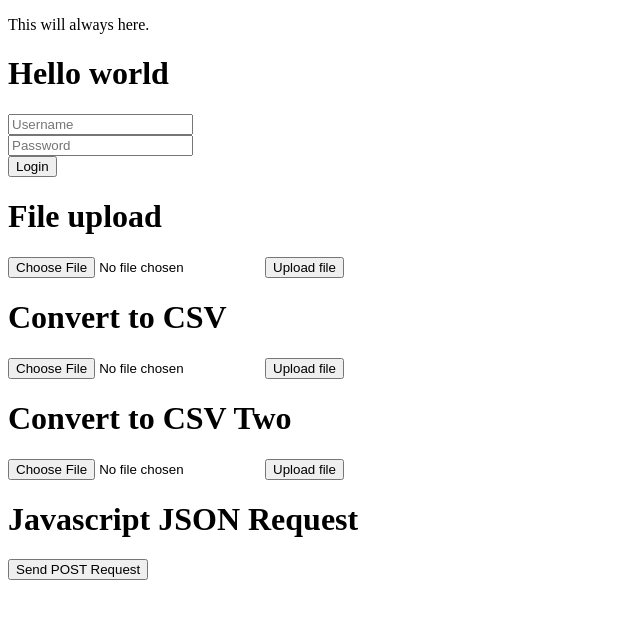
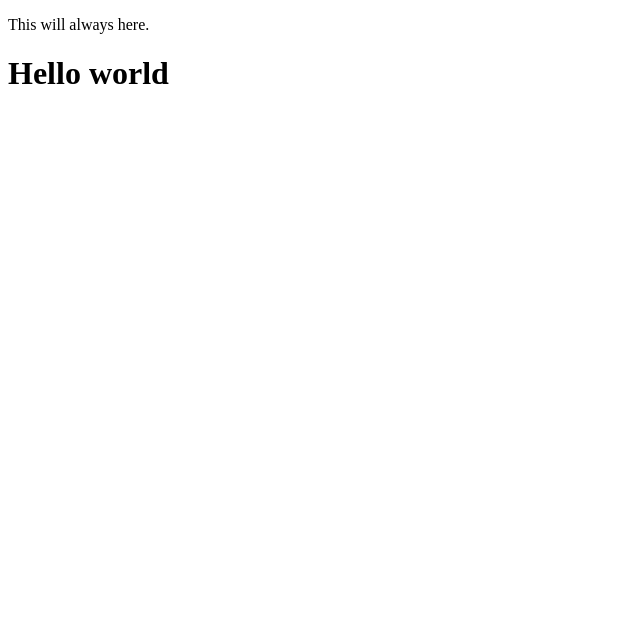
Before and after one commit to chkrish9/Python-flask, a Flask app: page / in a window 1280 px wide. Shown: the top 619 px of the page, without its empty margins (0-640 px from the left). Run offline with Flask 3, Linux system fonts and the light colour scheme.

Commit message:
main: Basic structure

```diff
--- a/app.py
+++ b/app.py
@@ -1,80 +1,11 @@
-import os
-import uuid
-import pandas as pd
-from flask import Flask, render_template, request, Response, send_from_directory, jsonify
+from flask import Flask, render_template
 
 app = Flask(__name__, template_folder="templates")
 
 
 @app.route("/", methods=["GET", "POST"])
 def index():
-    if request.method == "GET":
-        return render_template("index.html")
-    elif request.method == "POST":
-        username = request.form.get("username")
-        password = request.form.get("password")
-
-        if username == "murali" and password == "test":
-            return "Success"
-        else:
-            return "Failure"
-
-
-@app.route("/file_upload", methods=["POST"])
-def file_upload():
-    file = request.files["file"]
-
-    if file.content_type == "text/plain":
-        return file.read().decode()
-    elif (
-        file.content_type
-        == "application/vnd.openxmlformats-officedocument.spreadsheetml.sheet"
-        or file.content_type == "application/vnd.ms-excel"
-    ):
-        df = pd.read_excel(file)
-        return df.to_html()
-
-
-@app.route("/convert_csv", methods=["POST"])
-def convert_csv():
-    file = request.files["file"]
-    df = pd.read_excel(file)
-    response = Response(
-        df.to_csv(),
-        mimetype="text/csv",
-        headers={"Content-Disposition": "attachment; filename=result.csv"},
-    )
-    return response
-
-
-@app.route("/convert_csv_two", methods=["POST"])
-def convert_csv_two():
-    file = request.files["file"]
-    df = pd.read_excel(file)
-    if not os.path.exists("downloads"):
-        os.makedirs("downloads")
-
-    filename = f"{uuid.uuid4()}.csv"
-    df.to_csv(os.path.join("downloads", filename))
-
-    return render_template("download.html", filename=filename)
-
-
-@app.route("/download/<filename>")
-def download(filename):
-    return send_from_directory("downloads", filename, download_name="result.csv")
-
-
-@app.route("/handle_post", methods=['POST'])
-def handle_post():
-    greeting = request.json['greeting']
-    name = request.json['name']
-
-    with open('file.txt', 'w') as f:
-        f.write(f'{greeting} {name}')
-
-    return jsonify({'message': 'Successfully written!'})
-
+    return render_template("index.html")
 
 
 if __name__ == "__main__":
--- a/templates/download.html
+++ /dev/null
@@ -1,6 +0,0 @@
-{% extends "base.html" %}
-{% block title %} Download Page {% endblock %}
-{% block content %}
-<h1>Download</h1>
-<a href="{{ url_for('download', filename=filename) }}">{{filename}}</a>
-{% endblock %}
--- a/templates/index.html
+++ b/templates/index.html
@@ -2,58 +2,4 @@
 {% block title %} Index Page {% endblock %}
 {% block content %}
 <h1>Hello world</h1>
-<form method="POST" action="{{ url_for('index') }}">
-    <input type="text" name="username" placeholder="Username" /><br />
-    <input type="password" name="password" placeholder="Password" /><br />
-    <input type="submit" value="Login" />
-</form>
-<h1>File upload</h1>
-<form method="POST" action="{{ url_for('file_upload') }}" enctype="multipart/form-data">
-    <input type="file" name="file"
-        accept="application/vnd.openxmlformats-officedocument.spreadsheetml.sheet, application/vnd.ms-excel, text/plain"
-        required="required" />
-    <input type="submit" value="Upload file" />
-</form>
-
-<h1>Convert to CSV</h1>
-<form method="POST" action="{{ url_for('convert_csv') }}" enctype="multipart/form-data">
-    <input type="file" name="file"
-        accept="application/vnd.openxmlformats-officedocument.spreadsheetml.sheet, application/vnd.ms-excel"
-        required="required" />
-    <input type="submit" value="Upload file" />
-</form>
-
-<h1>Convert to CSV Two</h1>
-<form method="POST" action="{{ url_for('convert_csv_two') }}" enctype="multipart/form-data">
-    <input type="file" name="file"
-        accept="application/vnd.openxmlformats-officedocument.spreadsheetml.sheet, application/vnd.ms-excel"
-        required="required" />
-    <input type="submit" value="Upload file" />
-</form>
-
-<h1>Javascript JSON Request</h1>
-<button id="post_button">Send POST Request</button>
-
-<script type="text/javascript">
-    const postBtn = document.getElementById('post_button');
-
-    const jsonData = {
-        name: 'Murali',
-        greeting: 'Hello'
-    }
-
-    postBtn.addEventListener('click', () => {
-        fetch("{{ url_for('handle_post') }}", {
-            method: "POST",
-            headers: {
-                'Content-Type': 'application/json; charset=utf-8'
-            },
-            body: JSON.stringify(jsonData)
-        }).then(response => response.json())
-            .then(data => console.log('Success:', data))
-            .catch((error) => {
-                console.error('Error:', error)
-            })
-    });
-</script>
 {% endblock %}
```
